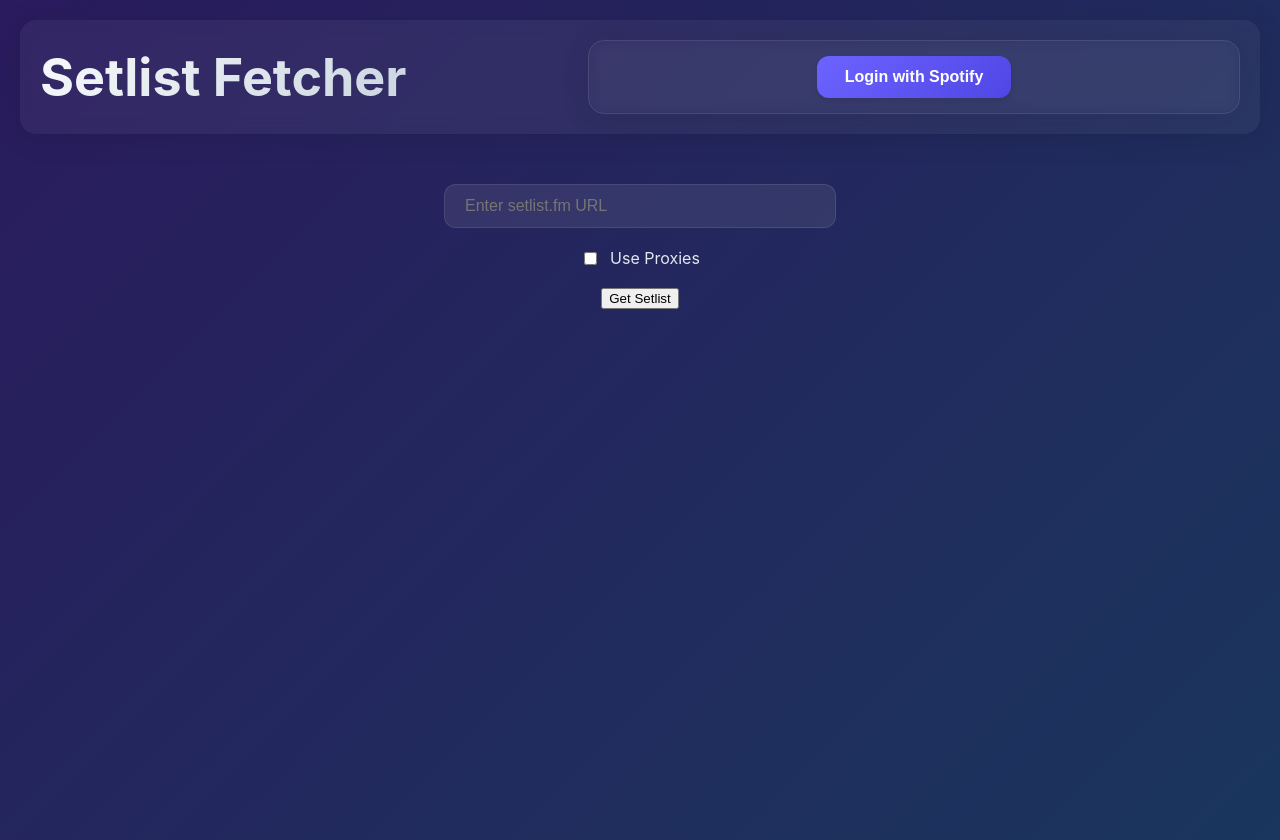
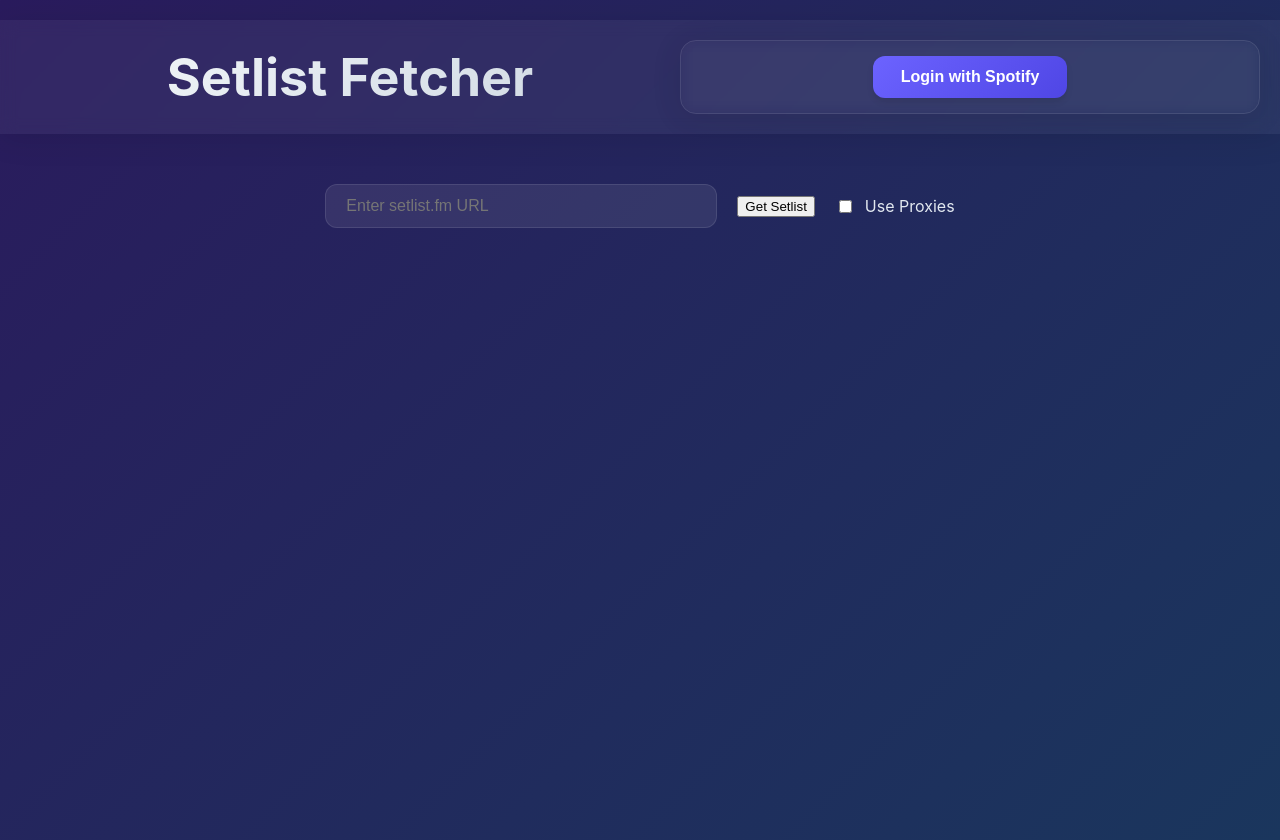
Before and after one commit to TzviGreenfeld/setlist2playlist, a React (Create React App) app in the folder client/: page / in a window 1280 px wide. Built offline with nearby package versions, Linux system fonts and the light colour scheme.

Commit message:
style: Update App.css for improved layout and responsiveness; refactor SpotifyComponent to separate CreatePlaylistButton functionality

```diff
--- a/client/src/App.css
+++ b/client/src/App.css
@@ -16,16 +16,17 @@
 
 .header-content {
   display: flex;
-  justify-content: space-between;
+  justify-content: space-around;
   align-items: center;
   width: 100%;
-  max-width: 1200px;
+  /* max-width: 1200px; */
   margin-bottom: 20px;
   padding: 20px;
   backdrop-filter: blur(8px);
   background: rgba(255, 255, 255, 0.05);
-  border-radius: 16px;
+  /* border-radius: 16px; */
   box-shadow: 0 4px 30px rgba(0, 0, 0, 0.1);
+
 }
 
 .header-content h1 {
@@ -34,6 +35,7 @@
   background: linear-gradient(135deg, #F7FAFC 0%, #CBD5E0 100%);
   -webkit-background-clip: text;
   -webkit-text-fill-color: transparent;
+  width: 100%;
 }
 
 .header-content .spotify-container {
@@ -41,11 +43,13 @@
   padding: 15px 25px;
   background: none;
   min-width: 200px;
+  display: flex;
+  justify-content: center;
 }
 
 .setlist-form {
   display: flex;
-  flex-direction: column;
+  flex-direction: row;
   align-items: center;
   gap: 20px;
   margin: 30px 0;
@@ -170,12 +174,12 @@
   display: flex;
   align-items: center;
   gap: 20px;
-  background: rgba(45, 55, 72, 0.5);
+  /* background: rgba(45, 55, 72, 0.5); */
   padding: 20px;
   border-radius: 16px;
   width: 100%;
-  box-shadow: 0 4px 30px rgba(0, 0, 0, 0.1);
-  border: 1px solid rgba(255, 255, 255, 0.1);
+  /* box-shadow: 0 4px 30px rgba(0, 0, 0, 0.1); */
+  /* border: 1px solid rgba(255, 255, 255, 0.1); */
 }
 
 .profile-image {
@@ -207,6 +211,9 @@
   display: flex;
   gap: 15px;
   margin-top: 15px;
+  width: 100%;
+  align-items: center;
+  justify-content: center;
 }
 
 .spotify-logout-btn {
--- a/client/src/App.js
+++ b/client/src/App.js
@@ -1,7 +1,7 @@
 import React, { useState, useEffect } from 'react';
 import { BrowserRouter as Router, Routes, Route } from 'react-router-dom';
 import './App.css';
-import SpotifyComponent from './components/SpotifyComponent';
+import SpotifyComponent, { CreatePlaylistButton } from './components/SpotifyComponent';
 import SpotifyService from './services/SpotifyService';
 
 const IS_TEST = process.env.REACT_APP_IS_TEST === 'true';
@@ -87,6 +87,8 @@ function App() {
               artistName={null}
             />
           </div>
+          {/* </header> */}
+
           <form onSubmit={fetchSetlist} className="setlist-form">
             <input
               type="url"
@@ -96,6 +98,11 @@ function App() {
               required
               className="url-input"
             />
+
+            <button type="submit" disabled={loading}>
+              {loading ? 'Fetching...' : 'Get Setlist'}
+            </button>
+
             <label className="proxy-checkbox">
               <input
                 type="checkbox"
@@ -104,9 +111,6 @@ function App() {
               />
               Use Proxies
             </label>
-            <button type="submit" disabled={loading}>
-              {loading ? 'Fetching...' : 'Get Setlist'}
-            </button>
           </form>
 
           {error && <div className="error">{error}</div>}
@@ -122,24 +126,22 @@ function App() {
                   <li key={index}>{song}</li>
                 ))}
               </ol>
+
+              <CreatePlaylistButton
+                songs={setlistData.setlist}
+                artistName={setlistData.artist}
+                isLoggedIn={isLoggedIn}
+                spotifyUser={spotifyUser}
+              />
+
             </div>
           )}
-        </header>
-        <Routes>
-          <Route path="/callback" element={
-            <SpotifyComponent
-              songs={setlistData?.setlist}
-              artistName={setlistData?.artist}
-              isLoggedIn={isLoggedIn}
-              spotifyUser={spotifyUser}
-              setIsLoggedIn={setIsLoggedIn}
-              setSpotifyUser={setSpotifyUser}
-            />
-          } />
-        </Routes>
-      </div>
+
+        </header >
+      </div >
     </Router>
   );
+
 }
 
 export default App;
--- a/client/src/components/SpotifyComponent.js
+++ b/client/src/components/SpotifyComponent.js
@@ -33,25 +33,14 @@ const logSuccessMetric = (spotifyTracks, songs) => {
   console.log(`Successful tracks: ${successfulTracks.length} / ${spotifyTracks.length}. Success Rate: ${(successfulTracks.length / songs.length) * 100 + '%'}`);
 }
 
-function SpotifyComponent({
+export function CreatePlaylistButton({
   songs,
   artistName,
   isLoggedIn,
   spotifyUser,
-  setIsLoggedIn,
-  setSpotifyUser
 }) {
   const [isCreatingPlaylist, setIsCreatingPlaylist] = useState(false);
   const [playlistError, setPlaylistError] = useState(null);
-
-  const handleLogin = async () => {
-    try {
-      const authUrl = await SpotifyService.authenticateUser();
-      window.location.href = authUrl;
-    } catch (error) {
-      console.error('Error during Spotify login:', error);
-    }
-  };
 
   const handleCreatePlaylist = async () => {
     if (!isLoggedIn || !spotifyUser || !songs || songs.length === 0 || !artistName) {
@@ -89,6 +78,48 @@ function SpotifyComponent({
 
   const hasSongs = songs && songs.length > 0 && artistName;
 
+  return <>
+    <div className="actions">
+      {hasSongs && (
+        <button
+          onClick={handleCreatePlaylist}
+          disabled={isCreatingPlaylist}
+          className="create-playlist-btn"
+        >
+          {isCreatingPlaylist ? 'Creating Playlist...' : 'Create Playlist'}
+        </button>
+      )}
+
+    </div>
+    {
+      playlistError && (
+        <p className="error-message">{playlistError}</p>
+      )
+    }
+  </>
+}
+
+
+function SpotifyComponent({
+  songs,
+  artistName,
+  isLoggedIn,
+  spotifyUser,
+  setIsLoggedIn,
+  setSpotifyUser
+}) {
+  const [isCreatingPlaylist, setIsCreatingPlaylist] = useState(false);
+  const [playlistError, setPlaylistError] = useState(null);
+
+  const handleLogin = async () => {
+    try {
+      const authUrl = await SpotifyService.authenticateUser();
+      window.location.href = authUrl;
+    } catch (error) {
+      console.error('Error during Spotify login:', error);
+    }
+  };
+
   return (
     <div className="spotify-container">
       {!isLoggedIn ? (
@@ -108,6 +139,7 @@ function SpotifyComponent({
             <div className="user-details">
               <p className="username">Connected as {spotifyUser?.display_name}</p>
               {spotifyUser?.email && <p className="email">{spotifyUser.email}</p>}
+            </div>
             <button
               onClick={() => {
                 setIsLoggedIn(false);
@@ -119,22 +151,7 @@ function SpotifyComponent({
               Logout
             </button>
           </div>
-          </div>
-          <div className="actions">
-            {hasSongs && (
-              <button
-                onClick={handleCreatePlaylist}
-                disabled={isCreatingPlaylist}
-                className="create-playlist-btn"
-              >
-                {isCreatingPlaylist ? 'Creating Playlist...' : 'Create Playlist'}
-              </button>
-            )}
 
-          </div>
-          {playlistError && (
-            <p className="error-message">{playlistError}</p>
-          )}
         </div>
       )}
     </div>
```
Also changed, not shown: 1 other file (tests, documents, lock files or other folders). Lines whose indentation alone changed are shown as unchanged.
